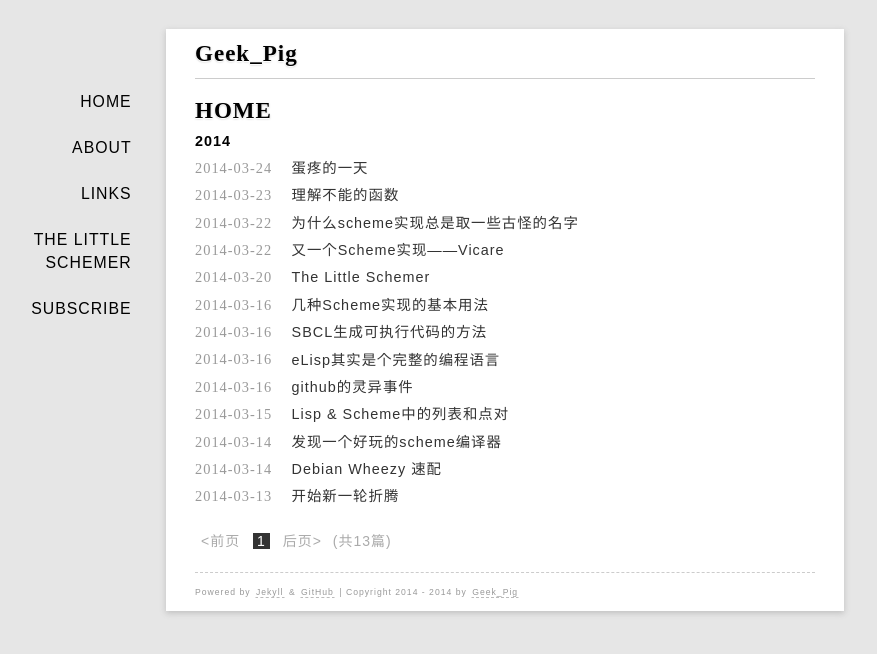
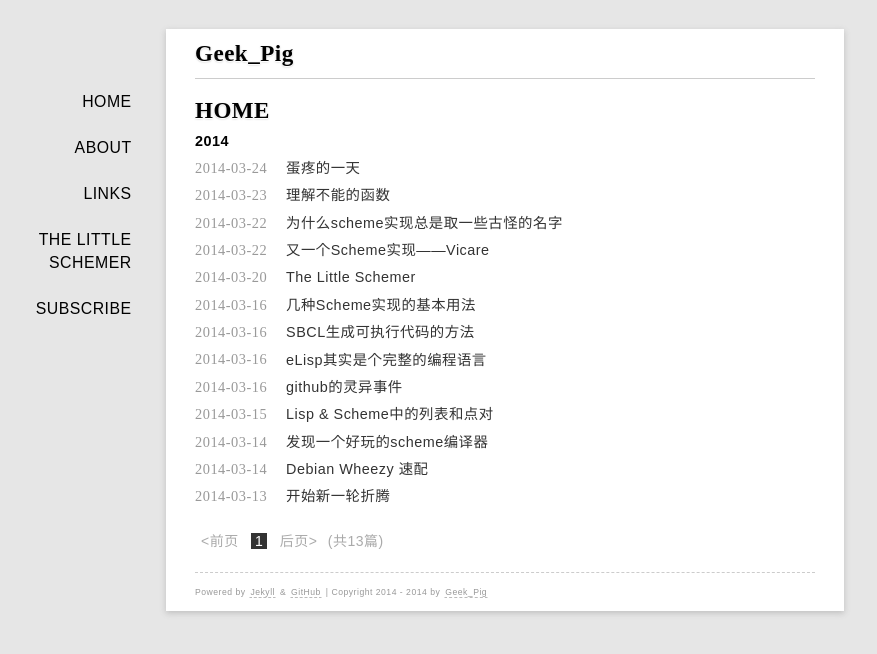
Before and after one commit to rhuichao/uternet.github.io, a Jekyll site: the page built from index.html, in a window 1280 px wide. Shown: the top 654 px of the page, without its empty margins (135-1012 px from the left). Built offline with Jekyll 4.4.1, drawn with Linux system fonts in a browser that asks for light colours; some web fonts are replaced; Markdown is read by kramdown in place of the engine named in the settings; the list of posts is cut into pages by our own code.

Commit message:
new document posted

```diff
--- a/media/css/style.css
+++ b/media/css/style.css
@@ -5,7 +5,7 @@
 body{
     font-size:0.9em;
     /*word-spacing:2px;*/
-    letter-spacing :1px;
+    letter-spacing :0.5px;
     margin-left:auto;
     margin-right:auto;
     font-family:"Hiragino Sans GB","Microsoft YaHei","WenQianYi Micro Hei",sans-serif;
```
